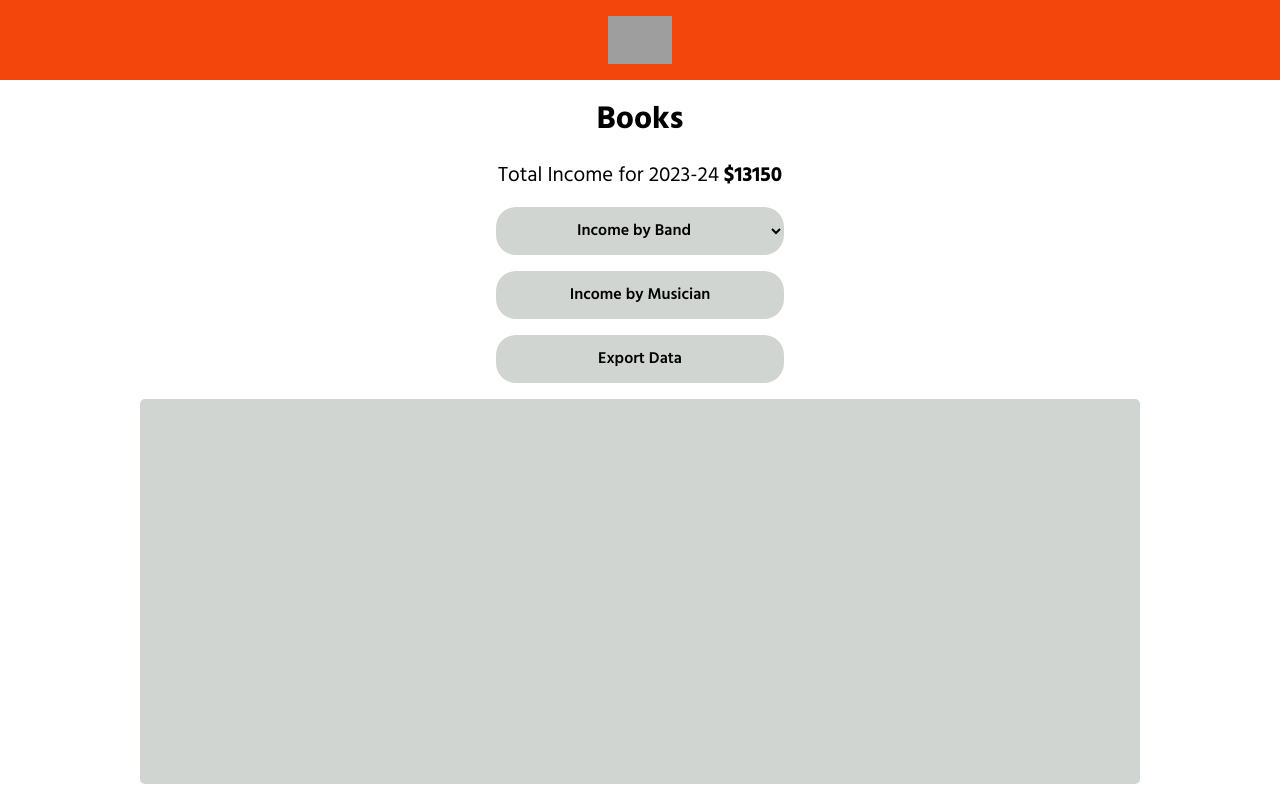
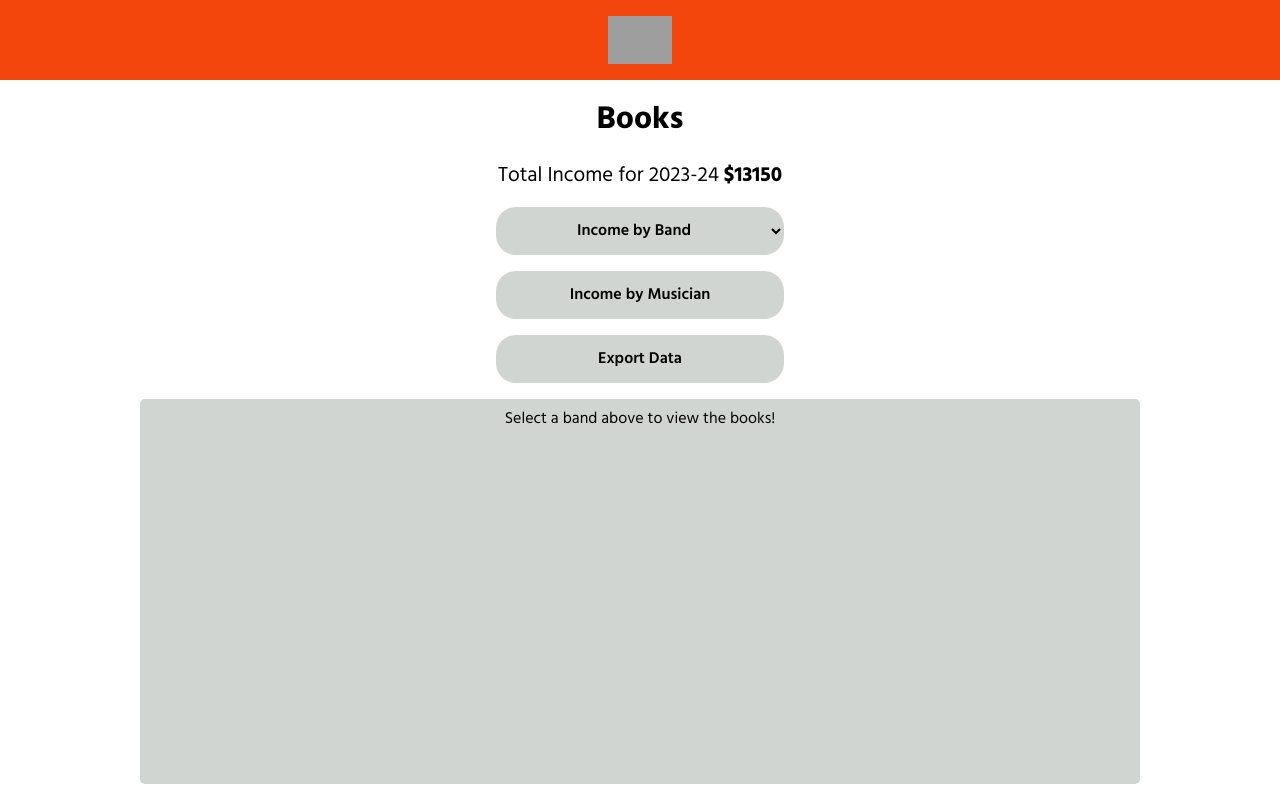
Before and after one commit to RickV85/gig-boss-interview, a React (Vite) app: page / in a window 1280 px wide. Built offline with nearby package versions, Linux system fonts and the light colour scheme; grey boxes are pictures that could not be loaded; the HTML template or start-up script is replaced by a standard one.

Commit message:
Pass band to IncomeDisplay, create initial conditional rendering functions

```diff
--- a/src/components/Books/Books.css
+++ b/src/components/Books/Books.css
@@ -40,6 +40,10 @@ main {
   border: none;
   border-radius: 5px;
   background-color: #808f855f;
+  display: flex;
+  flex-direction: column;
+  align-items: center;
+  padding: 0.5rem;
 }
 
 .no-band-data-msg {
--- a/src/components/Books/Books.jsx
+++ b/src/components/Books/Books.jsx
@@ -22,11 +22,12 @@ export default function Books({ bandRepo }) {
     }
   }, [bandRepo, bands, grandTotal]);
 
-  // useEffect(() => {
-  //   if (selectedBandName && bandRepo) {
-
-  //   }
-  // }, [selectedBandName])
+  useEffect(() => {
+    if (selectedBandName && bandRepo) {
+      const foundBand = bandRepo.findBandByName(selectedBandName);
+      setSelectedBand(foundBand);
+    }
+  }, [selectedBandName, bandRepo]);
 
   return (
     <main>
@@ -47,7 +48,7 @@ export default function Books({ bandRepo }) {
       />
       <button className="books-btn">Income by Musician</button>
       <button className="books-btn">Export Data</button>
-      <IncomeDisplay />
+      <IncomeDisplay selectedBand={selectedBand} />
     </main>
   );
 }
--- a/src/components/IncomeDisplay/IncomeDisplay.jsx
+++ b/src/components/IncomeDisplay/IncomeDisplay.jsx
@@ -1,7 +1,40 @@
-export default function IncomeDisplay() {
+import { object } from "prop-types";
+
+export default function IncomeDisplay({ selectedBand }) {
+  const bandTotalIncome = () => {
+    if (selectedBand) {
+      return selectedBand.findBandIncomeForYear().toString();
+    } else {
+      return "0";
+    }
+  };
+  const bandIncomeDisplay = () => {
+    if (selectedBand) {
+      return (
+        <div>
+          <h3>{selectedBand.bandName}</h3>
+          <div>
+            <h4>Total Band Income</h4>
+            <h4>{bandTotalIncome()}</h4>
+          </div>
+        </div>
+      );
+    } else {
+      return null;
+    }
+  };
+
   return (
     <section className="income-display">
+      {selectedBand ? (
+        bandIncomeDisplay()
+      ) : (
+        <p>Select a band above to view the books!</p>
+      )}
+    </section>
+  );
+}
 
-    </section>
-  )
-}
+IncomeDisplay.propTypes = {
+  selectedBand: object,
+};
```
